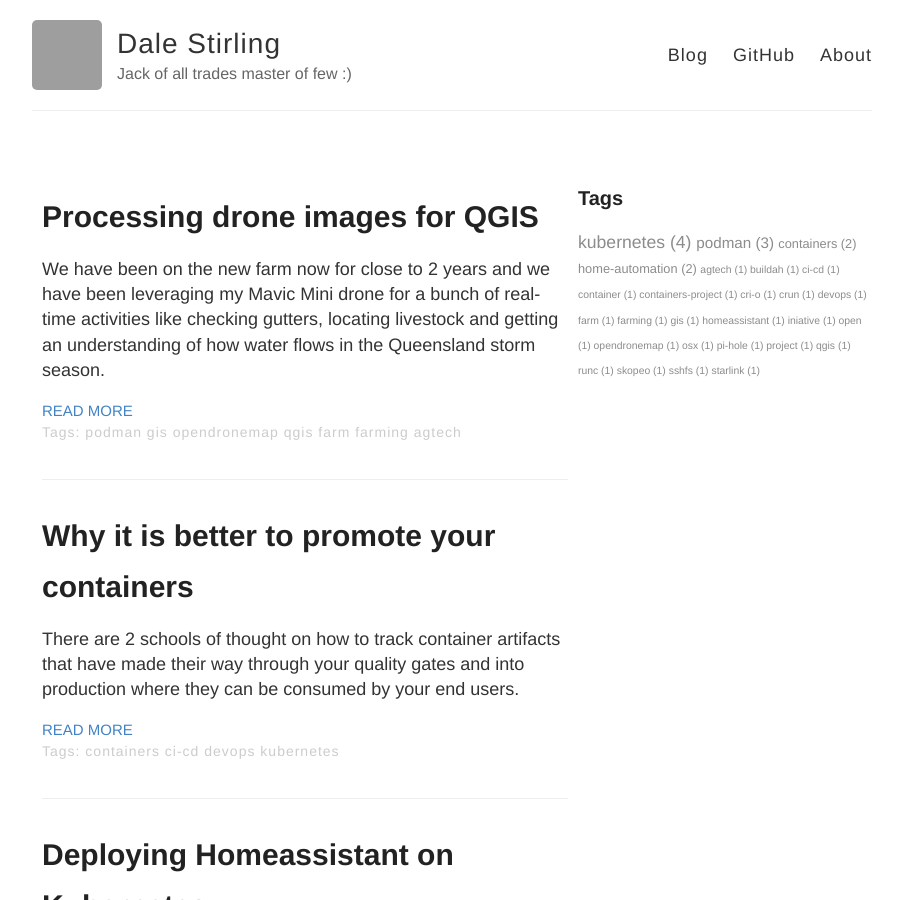
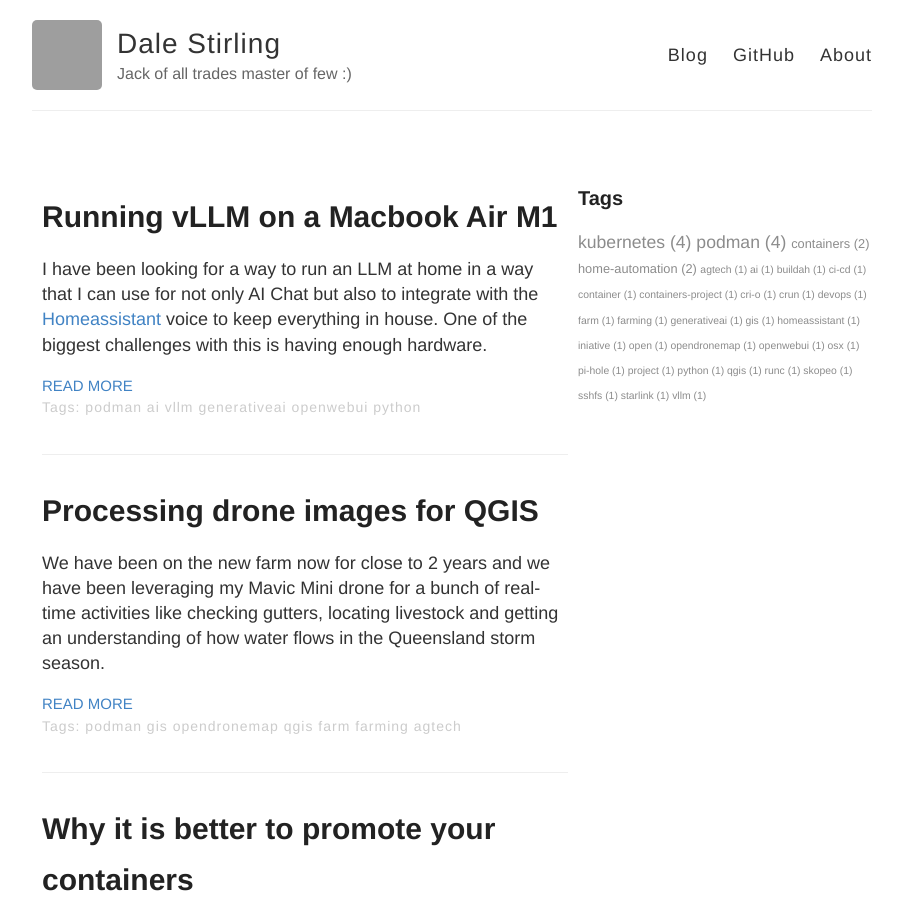
Before and after one commit to dalethestirling/dalethestirling.github.io, a Jekyll site: the page built from index.html, in a window 1280 px wide and 900 px high. Shown: the whole window, without its empty margins (188-1090 px from the left). Built offline with Jekyll 4.4.1, drawn with Linux system fonts in a browser that asks for light colours; some of the changed lines change nothing that is shown; grey boxes are pictures that could not be loaded.

Commit message:
Added post for vllm and fixed config to support jekyll updates (#11)

````diff
--- a/_config.yml
+++ b/_config.yml
@@ -56,7 +56,7 @@ baseurl: ""
 permalink: /:title/
 
 # The release of Jekyll Now that you're using
-version: v1.2.0
+version: v4.4.1
 
 # Jekyll 3 now only supports Kramdown for Markdown
 kramdown:
@@ -73,7 +73,7 @@ sass:
   style: :expanded # You might prefer to minify using :compressed
 
 # Use the following plug-ins
-gems:
+plugins:
   - jekyll-sitemap # Create a sitemap using the official Jekyll sitemap gem
   - jekyll-feed # Create an Atom feed using the official Jekyll feed gem
   - jekyll-gist
--- /dev/null
+++ b/_posts/2025-09-13-vLLM-on-Macbook-Air-M1.md
@@ -0,0 +1,147 @@
+---
+layout: post
+title: Running vLLM on a Macbook Air M1
+tags: podman ai vllm generativeai openwebui python
+---
+
+I have been looking for a way to run an LLM at home in a way that I can use for not only AI Chat but also to integrate with the [Homeassistant](https://www.home-assistant.io/) voice to keep everything in house. One of the biggest challenges with this is having enough hardware.
+
+I have tried the most common approach using [Ollama](https://ollama.com/), but I just did not have enough GPU in my minimal home lab to accommodate this platform. So I abandoned this approach until I could get the hardware together or find a better solution.
+
+This is where vLLm comes in. While it may not have the same features in running concurrent models in an instance or multimodal models, it is quite efficient in how it can run a model. This allow you to run a surprisingly large model on CPU on light hardware like my Macbook M1 making it convenient to do local development.
+
+In this post we will deploy both vLLM and [Open-webui](https://openwebui.com/) allowing for local chat. For a model we will run TinyLlama-1.1B-Chat which has 1.1B params. This example was deployed on my Macbook Air M1 (M1 ARM CPU, 8GB RAM) and was surprisingly useable compared to other platforms I have tested.
+
+When looking to play with example and extend, the options for models will affect your performance depending on hardware and if you're using CPU only this will also affect Models you can use.
+
+## Step 1: Prepare the environment
+
+First thing that needs to be done is to ensure that we have all of our pieces in place. I use `pyenv` to manage my Python  environments on the Mac which can be done using [Homebrew](https://brew.sh/).
+
+```
+# Install pyenv
+brew install pyenv
+
+# Setup in zsh
+echo 'eval "$(pyenv init --path)"' >> ~/.zprofile
+echo 'if command -v pyenv 1>/dev/null 2>&1; then eval "$(pyenv init -)" fi' >> ~/.zprofile
+```
+
+Once you have Pyenv ready we need to get our Python version and virtual environment ready. For this project I used version `3.12.4` which can be installed using the following.
+
+```
+# List available versions
+pyenv install -l
+
+# Install version
+pyenv install 3.12.4
+
+# Make version available
+pyenv global 3.12.4
+```
+
+Next we need a virtual environment to contain our project and install our dependencies.
+
+```
+# Create virtual environment
+virtualenv vllm-venv
+source vllm-venv/bin/activate
+
+# Upgrade pip
+pip install --upgrade pip
+
+# Install dependencies
+pip install torch torchvision
+```
+
+Once the `pip install` completes you will have a fresh Python 3.12.4 environment with dependencies installed. Next we need to "build" vllm from the GitHub repo, and I use this term loosely as what we are actually going to do is use `pip install`'s Development Mode (editable install) to deploy the project in a manner compatible with ARM and Macos.
+
+Development mode install's any project dependencies etc, but leaves the project in the source directory and extends `PYTHONPATH` to run the package in the source directory. A great detailed explanation of this can be found on the Setuptool project site [here](https://setuptools.pypa.io/en/latest/userguide/development_mode.html).
+
+```
+# Clone vllm repo
+git clone https://github.com/vllm-project/vllm.git
+
+# Traverse into repo directory
+cd vllm
+
+# Install vllm using Development Mode
+# If doing this on other OS you can install normally
+pip install -e .
+```
+
+You now have everything you need to run vLLM, but we will also need a way to run containers so that we can deploy Open-webui. While there are a number of container runtimes we will setup podman in this example.
+
+```
+# Install Podman
+brew install podman
+
+# Create a Podman runtime VM
+podman machine init
+
+# Start your podman environment
+podman machine start
+```
+
+Now we have a local container runtime that we can leverage, I prefer Podman over other environments as the `podman machine` VM is a convenient way to be able to clean up a mess of cached images and overlay filesystems.
+
+## Step 2: Deploy an LLM service
+
+Now that all of the software is there we can now download a model and start to serve this to send requests to. This is done using the `vllm` cli tool that was deployed during install. It is also possible to deploy this using code, but that is a whole other conversation.
+
+By default `vllm` utilizes the [Huggingface](https://huggingface.co/) model registry, for this example we will be using the [TinyLlama/TinyLlama-1.1B-Chat-v1.0](https://huggingface.co/TinyLlama/TinyLlama-1.1B-Chat-v1.0).
+
+The server can be started and told what model to run in a single command if the model is not local it will go and fetch this from the registry, by running the following command.
+
+```
+# Start your vllm service
+vllm serve TinyLlama/TinyLlama-1.1B-Chat-v1.0 --host 0.0.0.0 --port 8000
+```
+
+In the command above there are a couple of parameters first we supply the `--host` parameter and set the value to `0.0.0.0` to allow any host name in a request and then specify the `--port` parameter to have the service listen on port `8000\tcp`.
+
+Now you have a running vLLM server ready to send prompts.
+
+## Step 3: Set up open-webui
+
+Now you could interact with you vLLM service using REST, like this example.
+
+```
+curl http://localhost:8000/v1/chat/completions \
+  -H "Content-Type: application/json" \
+  -d '{
+    "model": "TinyLlama/TinyLlama-1.1B-Chat-v1.0",
+    "messages": [
+      {"role": "user", "content": "What is the capital of France?"}
+    ],
+    "temperature": 0.7,
+    "max_tokens": 50
+  }'
+```
+
+But the response has a bunch of metadata, it is not going to impress your pet Goldfish. Instead let's deploy Open-webui so we can have a ChatGPT style interaction with our LLM via our local browser.
+
+Open-webui's install pattern is to deploy in a container which will be done using `podman` to serve the open-webui container image.
+
+```
+# Create a directory for stateful data
+mkdir open-webui
+
+# Start the Podman environment
+podman machine start
+
+# Start the container
+podman run -d -p 3000:8080 -v open-webui:/app/backend/data -e OPENAI_API_BASE_URL=http://0.0.0.0:8000/v1 --name open-webui ghcr.io/open-webui/open-webui:main
+```
+
+When we run the container `ghcr.io/open-webui/open-webui:main`, it is started with the `-d` parameter to detach the running container from the command line so it can run in the background. While the container runs on port `8080` we use the `-p` parameter to serve the container externally on port `3000`.
+
+Next we mount the directory `open-webui` that was created in the snippet above using the `-v` parameter to mount the directory to `/app/backend/data` within the container.
+
+To set up open-webui to connect to our vLLM service we pass in the environment variable `OPENAI_API_BASE_URL`with the value `http://0.0.0.0:8000/v1` using the `-e` parameter to add to the running environment. The `vllm serve` command presents the LLm to using the [OPENAI API specification](https://github.com/openai/openai-openapi) so we can present this service to open-webui, which should self-discover the running model.
+
+You can verify that open-webui is running using `podman ps` and then in your browser navigate to `http://localhost:3000` where you will be prompted to set up an Admin account. If all is working as intended you will be presented with a screen like the one below.
+
+![Open-webui page]({{ site.url }}/images/openwebui-vllm-macos-local.png)
+
+Now you have a local chat focused Generative AI platform that you can experiment with locally.
````
Also changed, not shown: images/openwebui-vllm-macos-local.png (added), 1 other file.
